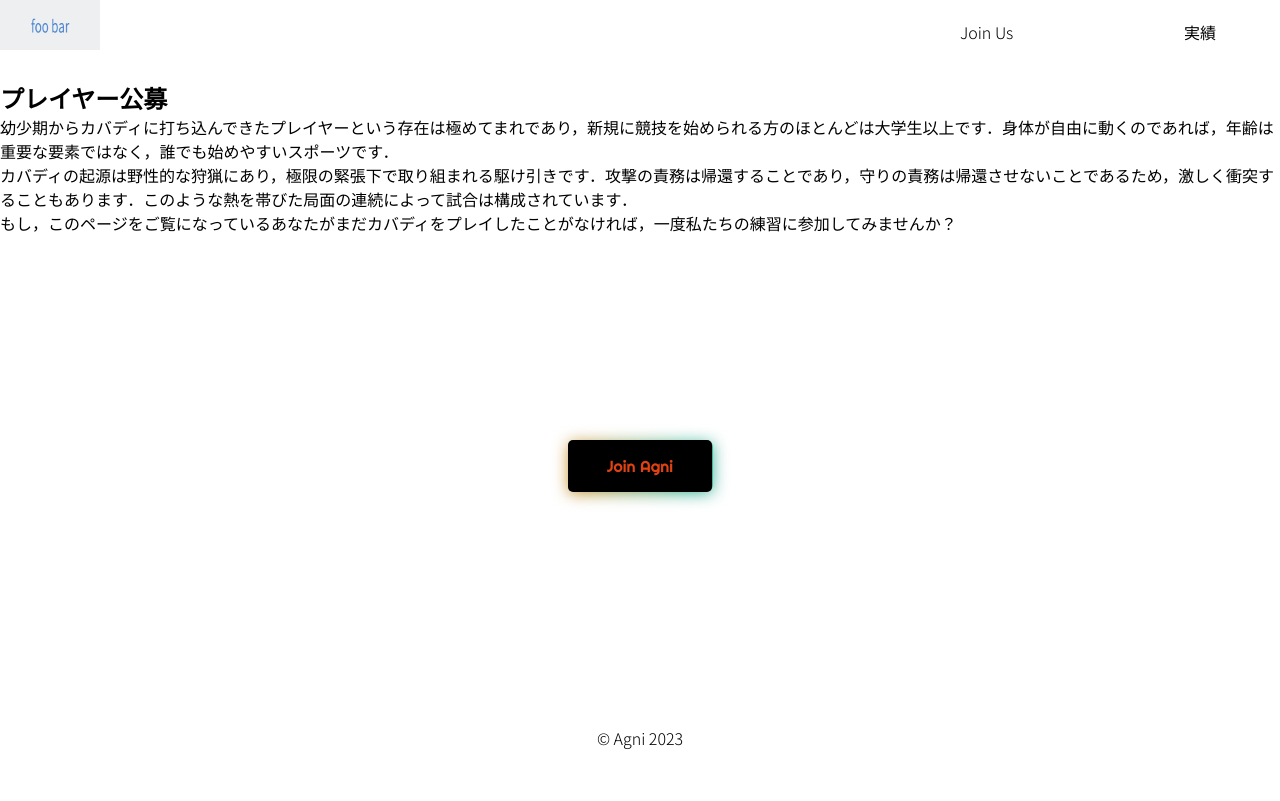
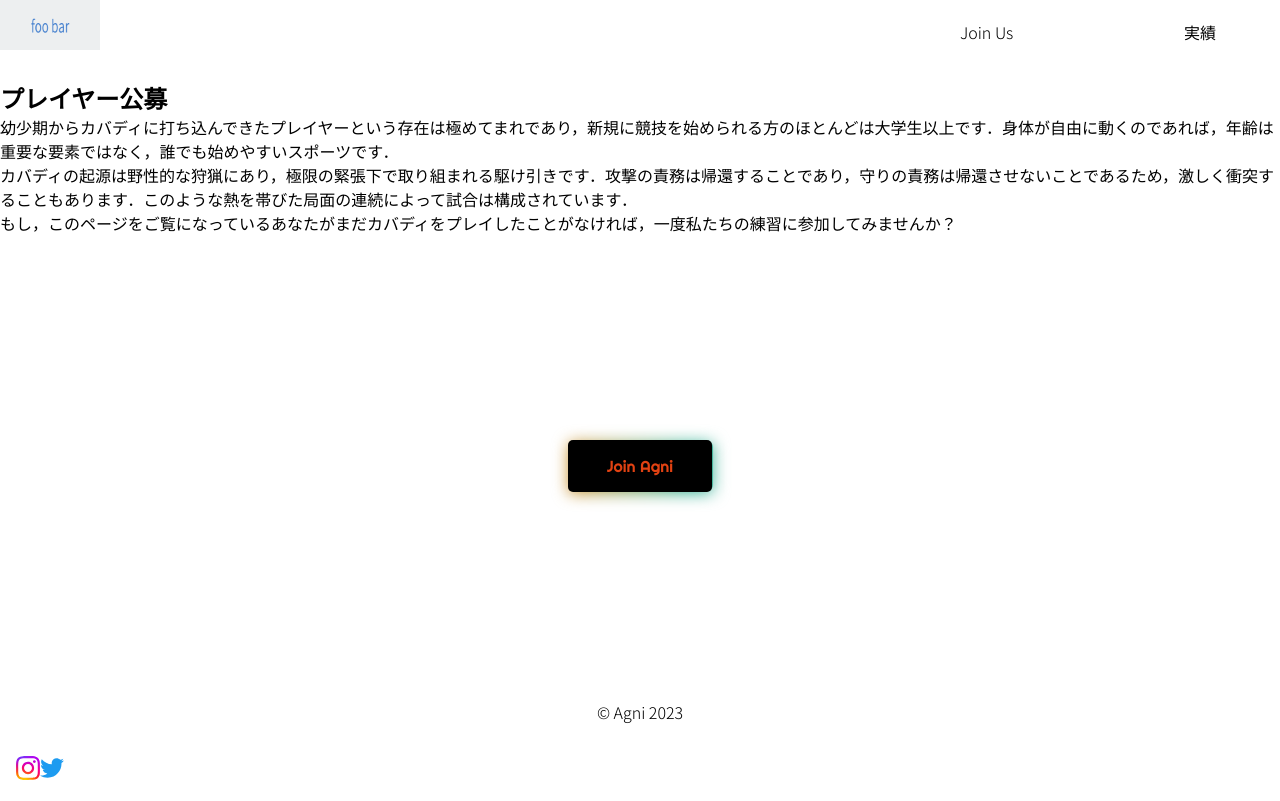
Before and after one commit to kustham/nigiri, a Next.js app: page /recruit in a window 1280 px wide. Built offline with nearby package versions, Linux system fonts and the light colour scheme.

Commit message:
:bento: sns link

```diff
--- a/app/_components/footer.tsx
+++ b/app/_components/footer.tsx
@@ -1,7 +1,21 @@
 import footerStyles from 'styles/components/footer.module.scss'
+import Image from 'next/image'
+import Link from 'next/link'
 
 const Footer = () => {
-    return <footer className={footerStyles.agniFooter}>&copy; Agni 2023</footer>
+    return (
+        <footer className={footerStyles.agniFooter}>
+            <div className={footerStyles.copy}>&copy; Agni 2023</div>
+            <div className={footerStyles.sns}>
+                <Link href={'https://www.instagram.com/agni.kabaddi/'}>
+                    <Image priority src='/sns/insta.svg' width={24} height={24} alt='Follow us on Instagram' />
+                </Link>
+                <Link href={'https://twitter.com/agni_kab'}>
+                    <Image priority src='/sns/twitter.svg' width={24} height={24} alt='Follow us on Twitter' />
+                </Link>
+            </div>
+    </footer>
+    )
 }
 
 export default Footer
--- a/app/styles/components/footer.module.scss
+++ b/app/styles/components/footer.module.scss
@@ -1,6 +1,14 @@
 .agniFooter {
   position: absolute;
-  bottom: -3%;
+  bottom: -10%;
   width: 100%;
+}
+
+.copy {
   text-align: center;
+  padding: 1em;
 }
+
+.sns {
+  padding: 1em;
+}
```
Also changed, not shown: public/sns/insta.svg (added), public/sns/twitter.svg (added).
